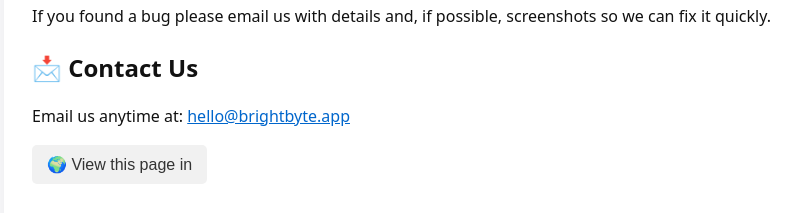
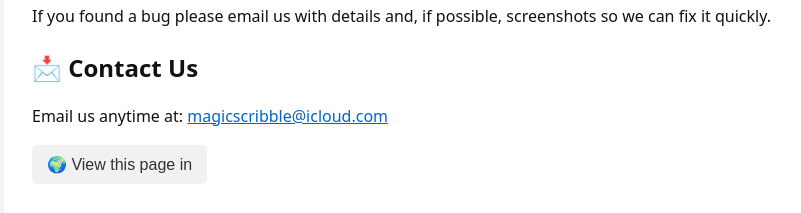
Before and after one commit to MagicScribble/BrightByte, a Jekyll site: the page support.html, which Jekyll copies as it is, in a window 1280 px wide. Shown: the part 194-407 px from the top of the page, without its empty margins (228-1029 px from the left). Built offline with Jekyll 4.4.1, drawn with Linux system fonts in a browser that asks for light colours.

Commit message:
Update support.html

```diff
--- a/support.html
+++ b/support.html
@@ -24,7 +24,7 @@
     <p>If you found a bug please email us with details and, if possible, screenshots so we can fix it quickly.</p>
 
     <h2>📩 Contact Us</h2>
-    <p>Email us anytime at: <a href="mailto:hello@brightbyte.app">hello@brightbyte.app</a></p>
+    <p>Email us anytime at: <a href="mailto:magicscribble@icloud.com">magicscribble@icloud.com</a></p>
 
     <!-- Translation links -->
 <style>
```
